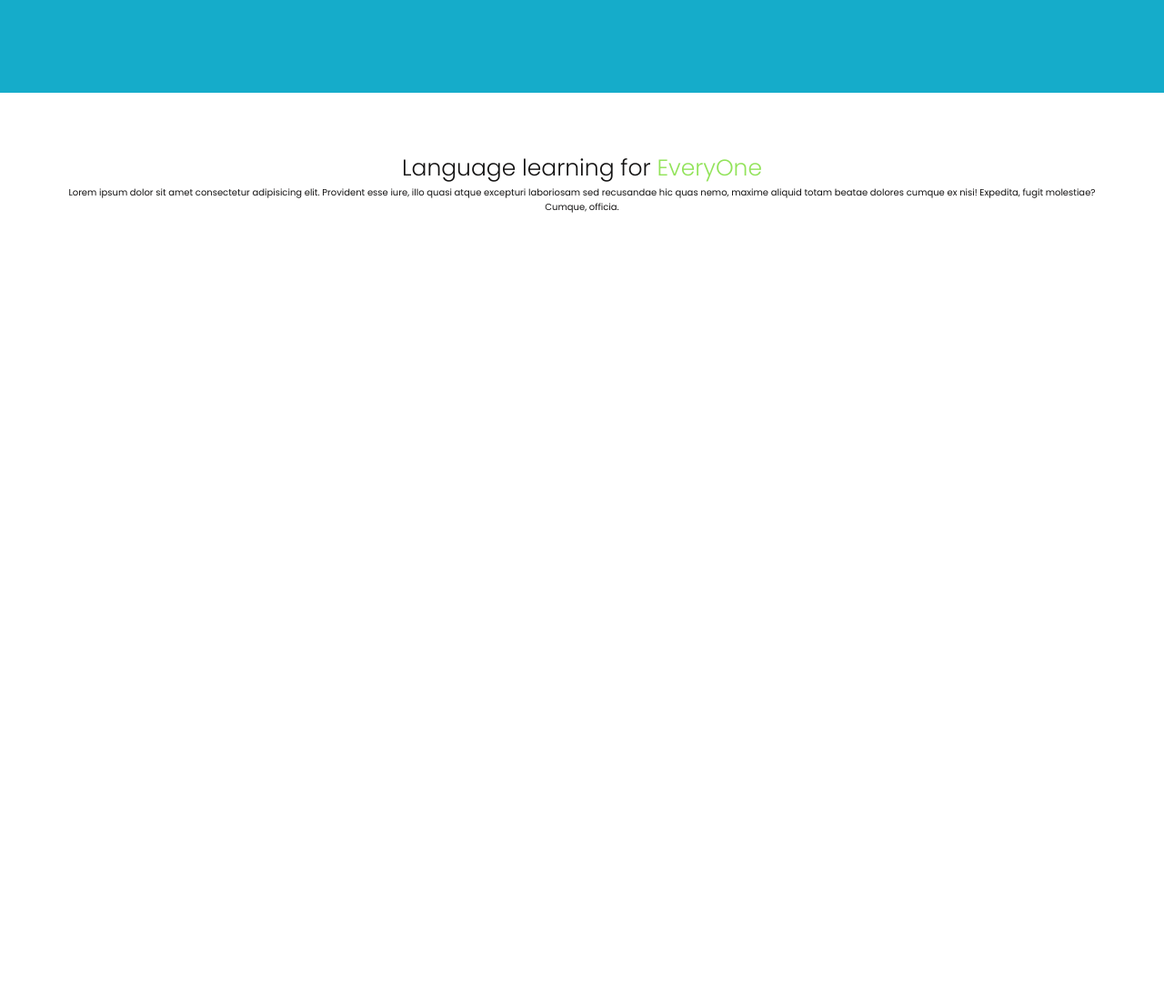
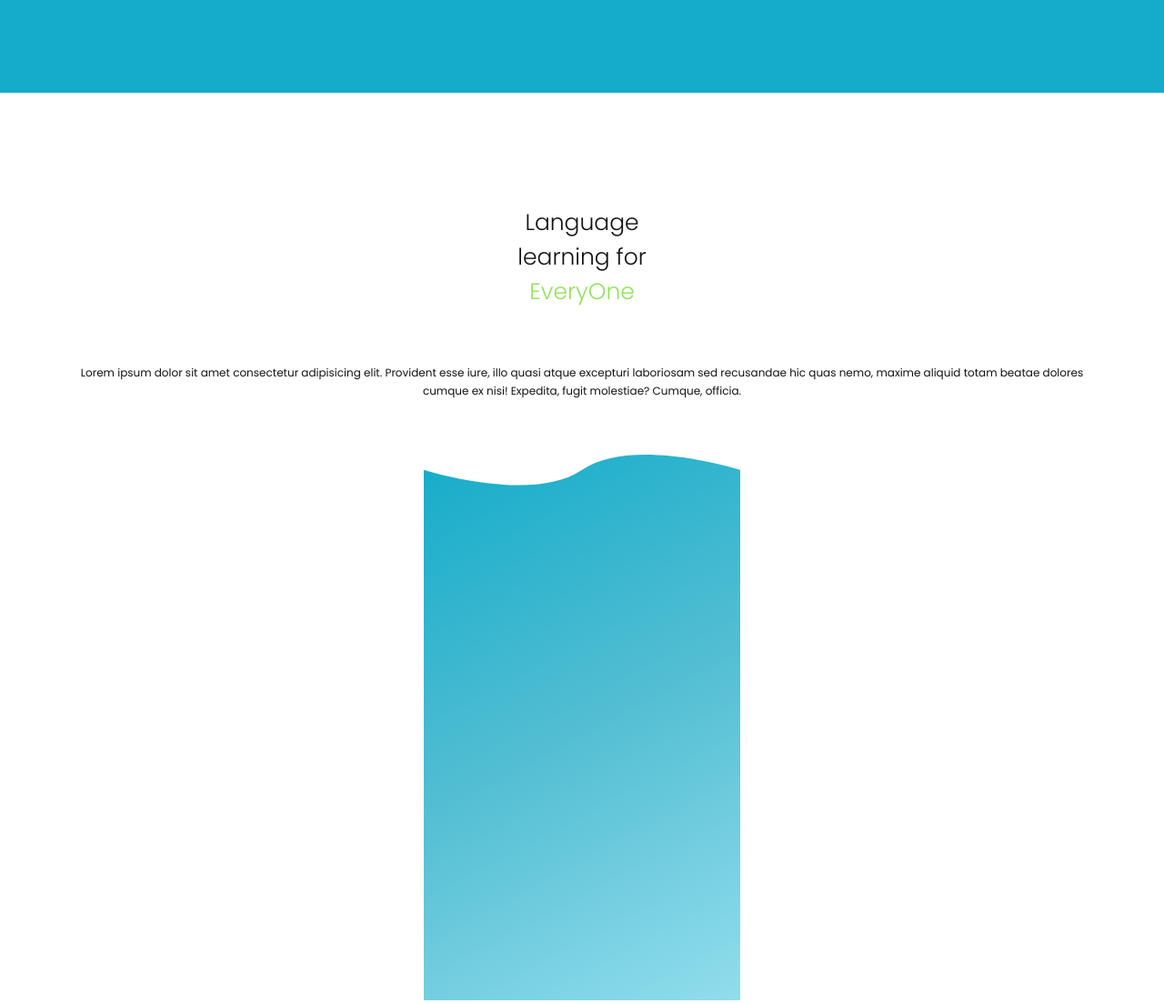
Before and after one commit to David-Henery4/Languisa, a website built with Parcel: page index.html in a window 1280 px wide. Shown: the part 2350-3453 px from the top of the page at 91% size. Before the commit the page ends 2650 px from the top, so only its background shows below. Built offline with nearby package versions, Linux system fonts and the light colour scheme.

Commit message:
cards-setup

```diff
--- /dev/null
+++ b/Sass/components/_card.scss
@@ -0,0 +1,26 @@
+.card{
+    // background-color: green;
+    height: 60rem;
+    width: 100%;
+    position: relative;
+    // margin: 0 auto;
+    max-width: 440px;
+    &__content{
+        height: 100%;
+        width: 100%;
+    }
+    &__background{
+        position: absolute;
+        top: 0;
+        left: 0;
+        height: 100%;
+        width: 100%;
+        object-fit: cover;
+    }
+}
+
+@media (min-width:387px){
+    .card__background{
+        object-fit: contain;
+    }
+}
--- a/Sass/layouts/_pricing.scss
+++ b/Sass/layouts/_pricing.scss
@@ -4,8 +4,23 @@
     &__title{
         font-weight: 300;
         font-size: 2.5rem;
+        max-width: 20rem;
+        margin: 6rem auto;
+        // margin-bottom: 6rem;
         span{
             color: $secondary-color;
         }
     }
+    &__text{
+        margin-top: 2.5rem;
+        font-size: 1.2rem;
+        line-height: 2rem;
+    }
+    &__cards{
+        margin: 6rem 0;
+        &--1,
+        &--2{
+            margin: 6rem auto;
+        }
+    }
 }
--- a/Sass/styles.scss
+++ b/Sass/styles.scss
@@ -7,6 +7,7 @@
 @import "./components/btns";
 @import "./components/navbar";
 @import "./components/bckgndPatt";
+@import "./components/card";
 @import "./layouts/header";
 @import "./layouts/about";
 @import "./layouts/stats";
--- a/index.html
+++ b/index.html
@@ -123,16 +123,20 @@
             <span>EveryOne</span>
         </h3>
 
-        <p>Lorem ipsum dolor sit amet consectetur adipisicing elit. Provident esse iure, illo quasi atque excepturi laboriosam sed recusandae hic quas nemo, maxime aliquid totam beatae dolores cumque ex nisi! Expedita, fugit molestiae? Cumque, officia.</p>
+        <p class="pricing__text">Lorem ipsum dolor sit amet consectetur adipisicing elit. Provident esse iure, illo quasi atque excepturi laboriosam sed recusandae hic quas nemo, maxime aliquid totam beatae dolores cumque ex nisi! Expedita, fugit molestiae? Cumque, officia.</p>
 
         <div class="pricing__cards">
 
             <div class="card pricing__cards--1">
-
+                <div class="card__content">
+                    <img class="card__background" src="/svgs/card-background-blue.svg" alt="">
+                </div>
             </div>
 
             <div class="card pricing__cards--2">
-
+                <div class="card__content">
+                    <img class="card__background" src="/svgs/card-background-green.svg" alt="">
+                </div>
             </div>
 
         </div>
```
Also changed, not shown: images/card-background-blue.jpg (added), images/card-background-green.jpg (added), svgs/card-background-blue.svg (added), svgs/card-background-green.svg (added).
